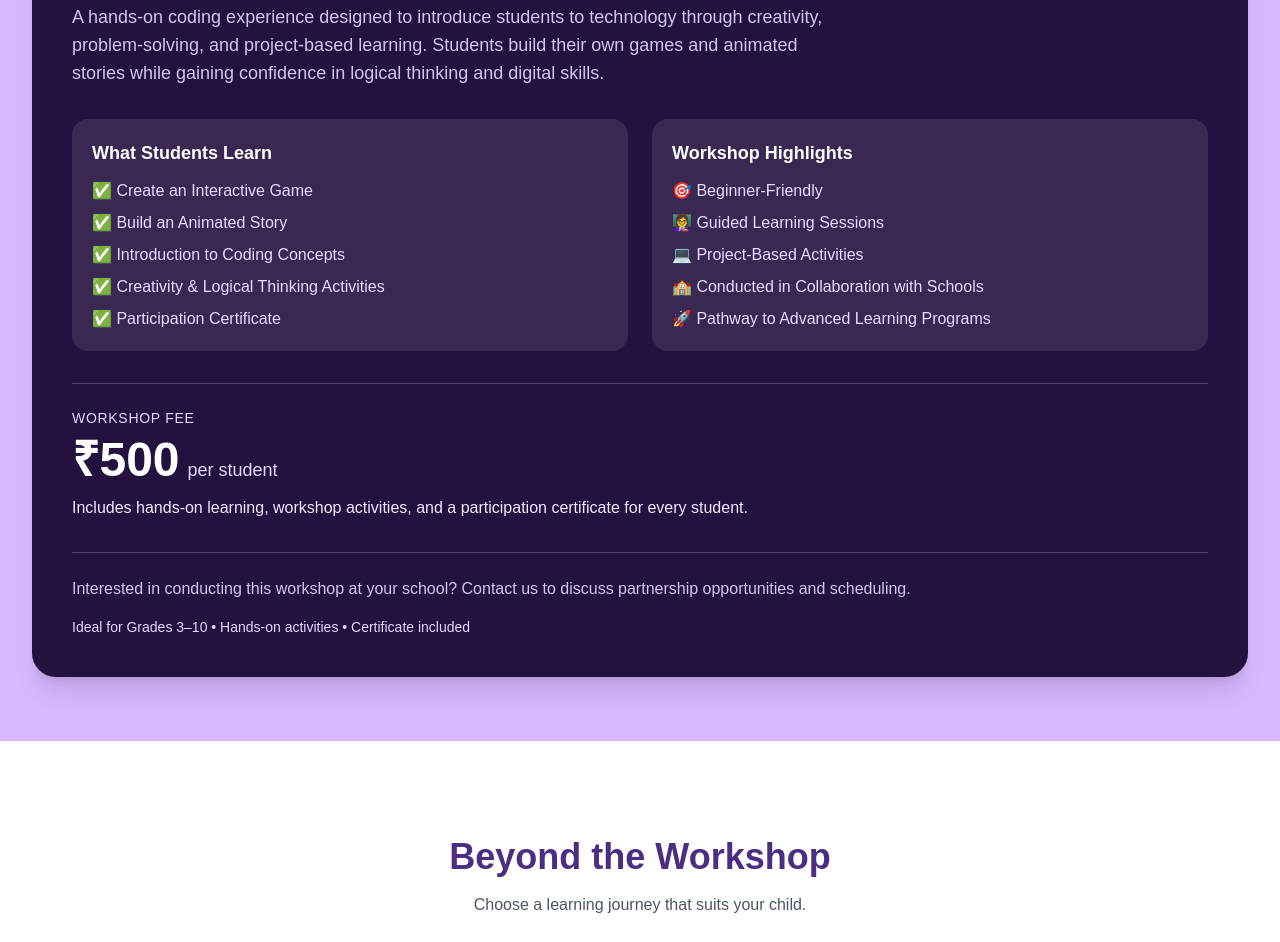
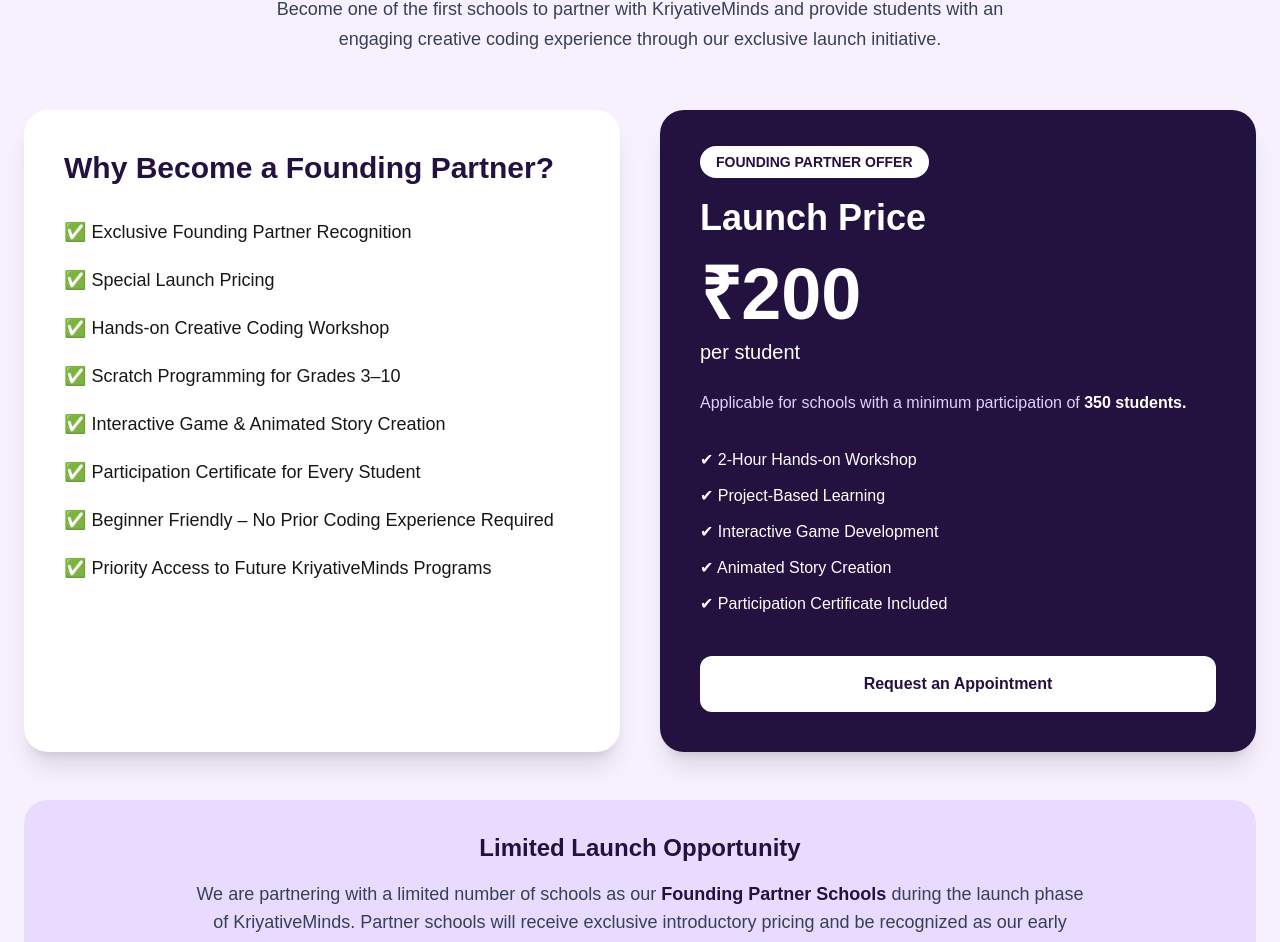
Before and after one commit to punya16-code/kriyative-minds-website, a Next.js app: page / in a window 1280 px wide. Shown: the part 2650-3592 px from the top of the page. Built offline with nearby package versions, Linux system fonts and the light colour scheme.

Commit message:
Added Founding Partner School Program Section

```diff
--- a/app/page.tsx
+++ b/app/page.tsx
@@ -223,6 +223,134 @@
     </div>
   </div>
   </section>
+  {/* ================= Founding Partner School Program ================= */}
+
+<section
+  id="founding-partner"
+  className="py-20 bg-[#f6f0ff]"
+>
+  <div className="max-w-7xl mx-auto px-6">
+
+    <div className="text-center mb-14">
+      <span className="inline-block bg-[#23113f] text-white px-5 py-2 rounded-full text-sm font-semibold tracking-wide">
+        EXCLUSIVE LAUNCH INITIATIVE
+      </span>
+
+      <h2 className="text-4xl md:text-5xl font-bold text-[#23113f] mt-5">
+        Founding Partner School Program
+      </h2>
+
+      <p className="mt-5 text-gray-700 max-w-3xl mx-auto text-lg leading-relaxed">
+        Become one of the first schools to partner with KriyativeMinds and
+        provide students with an engaging creative coding experience through our
+        exclusive launch initiative.
+      </p>
+    </div>
+
+    <div className="grid lg:grid-cols-2 gap-10">
+
+      {/* Left Side */}
+
+      <div className="bg-white rounded-3xl shadow-xl p-10">
+
+        <h3 className="text-3xl font-bold text-[#23113f] mb-8">
+          Why Become a Founding Partner?
+        </h3>
+
+        <div className="space-y-5 text-lg">
+
+          <div>✅ Exclusive Founding Partner Recognition</div>
+
+          <div>✅ Special Launch Pricing</div>
+
+          <div>✅ Hands-on Creative Coding Workshop</div>
+
+          <div>✅ Scratch Programming for Grades 3–10</div>
+
+          <div>✅ Interactive Game & Animated Story Creation</div>
+
+          <div>✅ Participation Certificate for Every Student</div>
+
+          <div>✅ Beginner Friendly – No Prior Coding Experience Required</div>
+
+          <div>✅ Priority Access to Future KriyativeMinds Programs</div>
+
+        </div>
+
+      </div>
+
+      {/* Right Side */}
+
+      <div className="bg-[#23113f] rounded-3xl shadow-xl p-10 text-white">
+
+        <span className="bg-white text-[#23113f] px-4 py-2 rounded-full font-bold text-sm">
+          FOUNDING PARTNER OFFER
+        </span>
+
+        <h3 className="text-4xl font-bold mt-6">
+          Launch Price
+        </h3>
+
+        <p className="text-7xl font-extrabold mt-5">
+          ₹200
+        </p>
+
+        <p className="text-xl mt-2">
+          per student
+        </p>
+
+        <p className="mt-6 text-[#ddd1f5] leading-relaxed">
+          Applicable for schools with a minimum participation of
+          <span className="font-bold text-white"> 350 students.</span>
+        </p>
+
+        <div className="mt-8 space-y-3">
+
+          <p>✔ 2-Hour Hands-on Workshop</p>
+
+          <p>✔ Project-Based Learning</p>
+
+          <p>✔ Interactive Game Development</p>
+
+          <p>✔ Animated Story Creation</p>
+
+          <p>✔ Participation Certificate Included</p>
+
+        </div>
+
+        <a
+          href="#contact"
+          className="block mt-10 bg-white text-[#23113f] text-center py-4 rounded-xl font-bold hover:bg-gray-100 transition"
+        >
+          Request an Appointment
+        </a>
+
+      </div>
+
+    </div>
+
+    {/* Bottom Highlight */}
+
+    <div className="mt-12 bg-[#e8dbff] rounded-3xl p-8 text-center">
+
+      <h4 className="text-2xl font-bold text-[#23113f]">
+        Limited Launch Opportunity
+      </h4>
+
+      <p className="mt-4 text-gray-700 text-lg max-w-4xl mx-auto">
+        We are partnering with a limited number of schools as our
+        <span className="font-semibold text-[#23113f]">
+          {" "}Founding Partner Schools{" "}
+        </span>
+        during the launch phase of KriyativeMinds. Partner schools will receive
+        exclusive introductory pricing and be recognized as our early education
+        partners.
+      </p>
+
+    </div>
+
+  </div>
+</section>
 <section id="school-workshop" className="bg-[#d7b8ff] py-16">
   <div className="max-w-7xl mx-auto px-8">
     <div className="bg-[#23113f] rounded-3xl p-10 shadow-xl">
```
